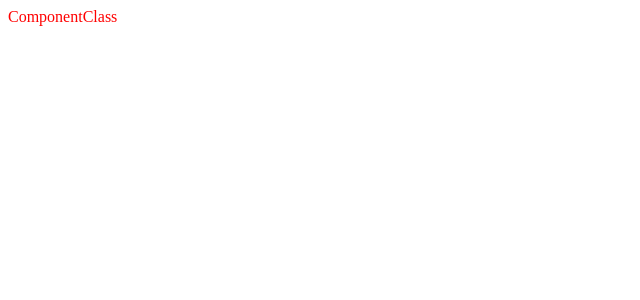
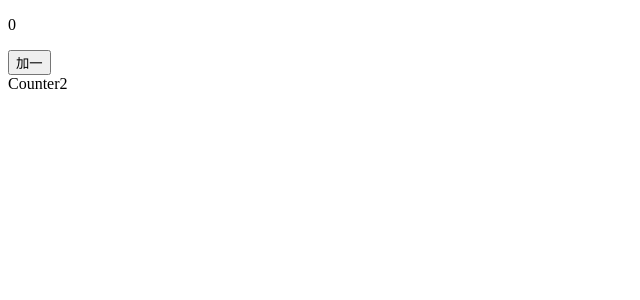
Before and after one commit to shihangbo/ws-react, a React app: page / in a window 1280 px wide. Shown: the top 300 px of the page, without its empty margins (0-640 px from the left). Built offline with nearby package versions, Linux system fonts and the light colour scheme.

Commit message:
feat: 创建redux仓库，并且连接组件，完成事件处理和view展示

```diff
--- /dev/null
+++ b/src/components/Counter1.tsx
@@ -0,0 +1,27 @@
+import * as React from 'react'
+import {Component} from 'react'
+import {connect} from 'react-redux'
+import {Dispatch} from 'redux'
+import { CombinedState } from '@/store/reducers'
+import { Counter1State } from '@/store/reducers/counter1'
+import * as types from '@/store/action-types';
+// 1 编写组件
+// 2 连接仓库
+let mapStateToProps = (state:CombinedState):Counter1State => state.counter1
+let mapDispathToProps = (dispatch:Dispatch) => ({
+  add() {
+    dispatch({type: types.ADD1})
+  }
+})
+
+type Props = ReturnType<typeof mapStateToProps>&ReturnType<typeof mapDispathToProps>
+class Counter1 extends Component<Props> {
+  render() {
+    return (<div>
+      <p>{this.props.number}</p>
+      <button onClick={()=>this.props.add()}>加一</button>
+    </div>)
+  }
+}
+
+export default connect(mapStateToProps,mapDispathToProps)(Counter1)
--- /dev/null
+++ b/src/components/Counter2.tsx
@@ -0,0 +1,11 @@
+import * as React from 'react'
+import {Component} from 'react'
+
+
+class Counter2 extends Component {
+  render() {
+    return <div>Counter2</div>
+  }
+}
+
+export default Counter2
--- a/src/index.tsx
+++ b/src/index.tsx
@@ -1,42 +1,17 @@
 import * as React from 'react'
 import * as ReactDOM from 'react-dom'
 
-// ts类型定义
-interface Props {
-  className: string
-}
-interface State {
-  id: string
-}
+import Counter1 from './components/Counter1'
+import Counter2 from './components/Counter2';
+
+// 让组件和仓库 进行链接
+import {Provider} from 'react-redux'
+import store from './store'
 
 let root = document.getElementById('root')
-let props:Props = {className:'title'}
+let elem = <Provider store={store}>
+  <Counter1 />
+  <Counter2 />
+</Provider>
 
-// 1. 定义原生组件
-// let element = <div className="title">native Element</div>
-// let element = React.createElement('div',props,'hello world')
-
-// 2. 函数组件
-// function hello(props: Props) {
-//   return React.createElement('div',props,'FunctionComponent')
-// }
-// let element = React.createElement(hello,props)
-
-// 3. 类组件
-class Welcome extends React.Component<Props, State> {
-  state = {
-    id: 'ComponentClass'
-  }
-  render() {
-    return React.createElement('div',props,'ComponentClass')
-  }
-}
-let element = React.createElement(Welcome, props)
-
-ReactDOM.render(element,root)
-
-let a:number = 1
-let b:string = '2'
-if (true) {
-  console.log(a,b)
-}
+ReactDOM.render(elem,root)
--- a/src/store/index.tsx
+++ b/src/store/index.tsx
@@ -1,7 +1,6 @@
 import {createStore, applyMiddleware, StoreEnhancer, StoreEnhancerStoreCreator, Store} from 'redux'
 import thunk from 'redux-thunk'
-
-let reducers = () => {}
+import reducers from './reducers'
 let storeEnhancer:StoreEnhancer = applyMiddleware(thunk)
 let storeEnhancerStoreCreate:StoreEnhancerStoreCreator = storeEnhancer(createStore)
 let store:Store = storeEnhancerStoreCreate(reducers)
--- a/src/store/reducers/counter1.tsx
+++ b/src/store/reducers/counter1.tsx
@@ -9,7 +9,7 @@
 export default function (state:Counter1State=initialState, action:AnyAction):Counter1State {
   switch(action.type) {
     case types.ADD1:
-      return {number: state.number++}
+      return {number: state.number + 1}
     default:
       return state
   }
--- a/src/store/reducers/counter2.tsx
+++ b/src/store/reducers/counter2.tsx
@@ -4,12 +4,12 @@
   number:number
 }
 let initialState:Counter2State= {
-  number: 0
+  number: 1
 }
 export default function (state:Counter2State=initialState, action:AnyAction):Counter2State {
   switch(action.type) {
     case types.ADD2:
-      return {number: state.number++}
+      return {number: state.number + 5}
     default:
       return state
   }
```
Also changed, not shown: src/index1.tsx (added, +42 -0 lines).
